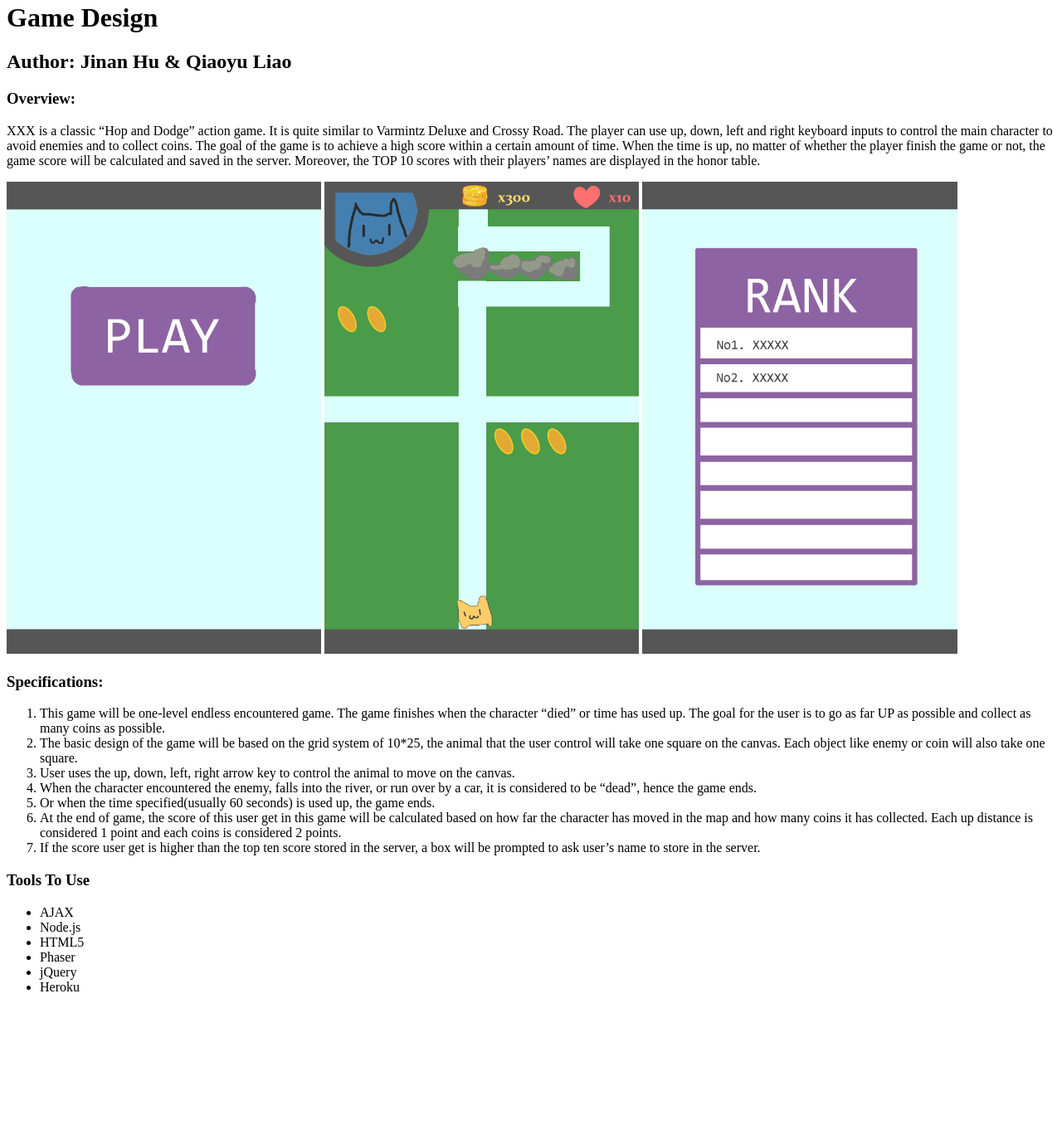
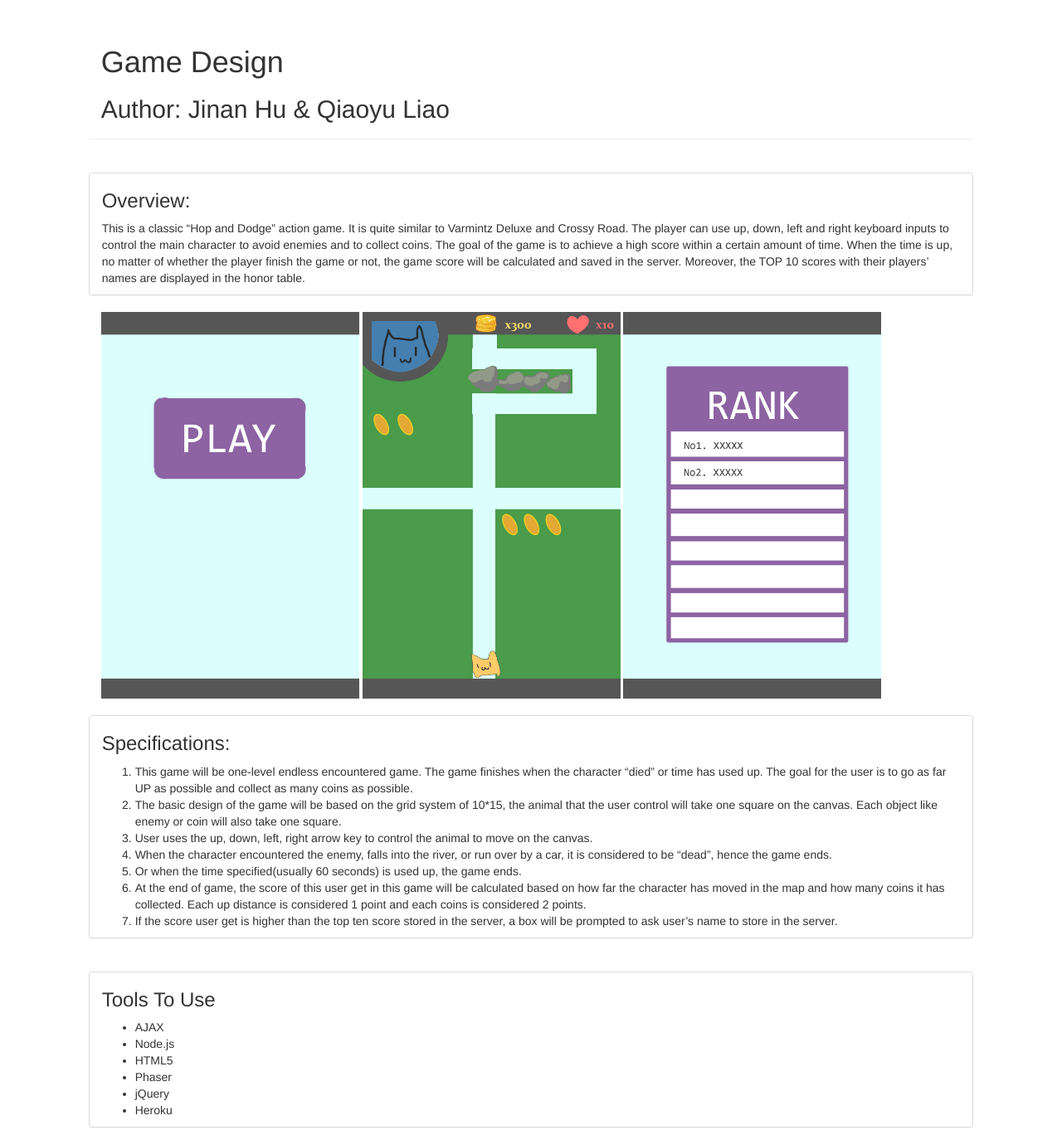
Before and after one commit to agynessl/2dWebgame, a website: page index.html in a window 1280 px wide. Shown: the part 5-1367 px from the top of the page at 83% size. Before the commit the page ends 1220 px from the top, so only its background shows below. Drawn offline with nearby package versions, Linux system fonts and the light colour scheme.

Commit message:
add in bootstrap

```diff
--- a/css/style.css
+++ b/css/style.css
@@ -2,3 +2,8 @@ div img{
 	width:30%;
 	margin: 0 auto;
 }
+
+.panel{
+	margin-top: 20px;
+	margin-bottom: 20px;
+}
--- a/index.html
+++ b/index.html
@@ -1,35 +1,43 @@
 <html lang="en">
 
   <head>
+  <link rel="stylesheet" type="text/css" href="https://maxcdn.bootstrapcdn.com/bootstrap/3.3.7/css/bootstrap.min.css"/>
   <link rel="stylesheet" type="text/css" href="css/style.css"/>
   </head>
 
   <body>
+    <div class="page-header col-sm-offset-1 col-sm-10">
     	<h1> Game Design </h1>
       <h2> Author: Jinan Hu & Qiaoyu Liao </h2>
+    </div>
 
 
+    <div class="col-sm-offset-1 col-sm-10 panel panel-default">
   	<h3> Overview: </h3>
-  	<p> XXX is a classic “Hop and Dodge” action game. It is quite similar to Varmintz Deluxe and Crossy Road. The player can use up, down, left and right keyboard inputs to control the main character to avoid enemies and to collect coins. The goal of the game is to achieve a high score within a certain amount of time. When the time is up, no matter of whether the player finish the game or not, the game score will be calculated and saved in the server. Moreover, the TOP 10 scores with their players’ names are displayed in the honor table.</p>
+  	<p> This is a classic “Hop and Dodge” action game. It is quite similar to Varmintz Deluxe and Crossy Road. The player can use up, down, left and right keyboard inputs to control the main character to avoid enemies and to collect coins. The goal of the game is to achieve a high score within a certain amount of time. When the time is up, no matter of whether the player finish the game or not, the game score will be calculated and saved in the server. Moreover, the TOP 10 scores with their players’ names are displayed in the honor table.</p>
+    </div>
 
-
-    <div>
+    <div class="col-sm-offset-1 col-sm-10">
     <img src="/img/entrance.png">
     <img src="/img/gamepanel.png">
     <img src="/img/final.png">
-    <div>
+    </div>
 
+
+    <div class="col-sm-offset-1 col-sm-10 panel panel-default">
     	<h3> Specifications: </h3>
     	<ol>
     		<li> This game will be one-level endless encountered game. The game finishes when the character “died” or time has used up. The goal for the user is to go as far UP as possible and collect as many coins as possible. </li>
-  		<li> The basic design of the game will be based on the grid system of 10*25, the animal that the user control will take one square on the canvas. Each object like enemy or coin will also take one square. </li>
+    		<li> The basic design of the game will be based on the grid system of 10*15, the animal that the user control will take one square on the canvas. Each object like enemy or coin will also take one square. </li>
     		<li>User uses the up, down, left, right arrow key to control the animal to move on the canvas. </li>
     		<li>When the character encountered the enemy, falls into the river, or run over by a car, it is considered to be “dead”, hence the game ends.</li>
     		<li>Or when the time specified(usually 60 seconds) is used up, the game ends.</li>
     		<li>At the end of game, the score of this user get in this game will be calculated based on how far the character has moved in the map and how many coins it has collected. Each up distance is considered 1 point and each coins is considered 2 points.</li>
     		<li>If the score user get is higher than the top ten score stored in the server, a box will be prompted to ask user’s name to store in the server.</li>
     	</ol>
+    </div>
 
+    <div class="col-sm-offset-1 col-sm-10 panel panel-default">
     	<h3> Tools To Use </h3>
     	<ul>
     		<li>AJAX</li>
@@ -39,6 +47,8 @@
     		<li>jQuery</li>
     		<li>Heroku</li>
     	</ul>
+    </div>
 
+    <script src="https://maxcdn.bootstrapcdn.com/bootstrap/3.3.7/js/bootstrap.min.js"></script>
   </body>
 </html>
```
Lines whose indentation alone changed are shown as unchanged.
